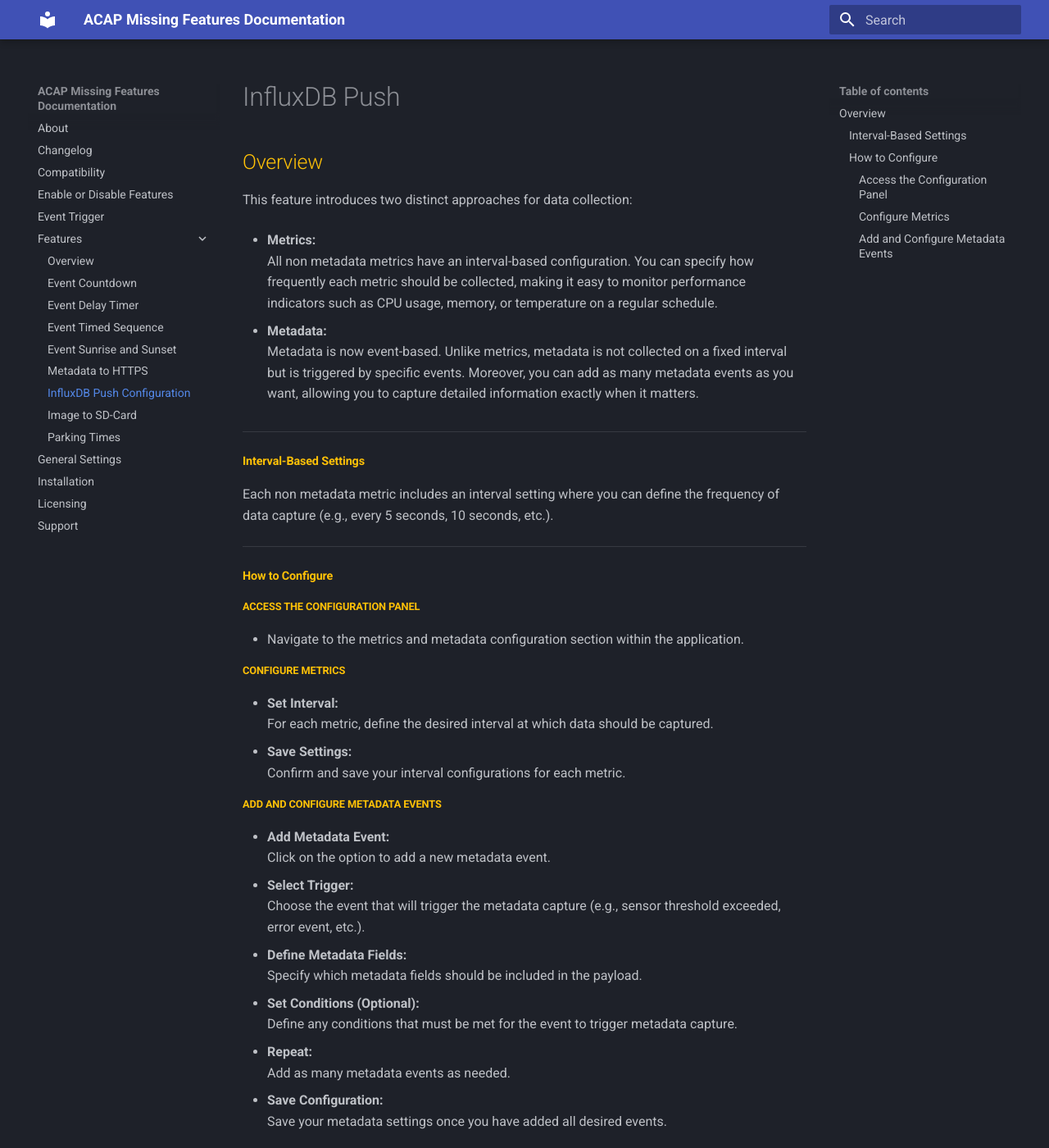
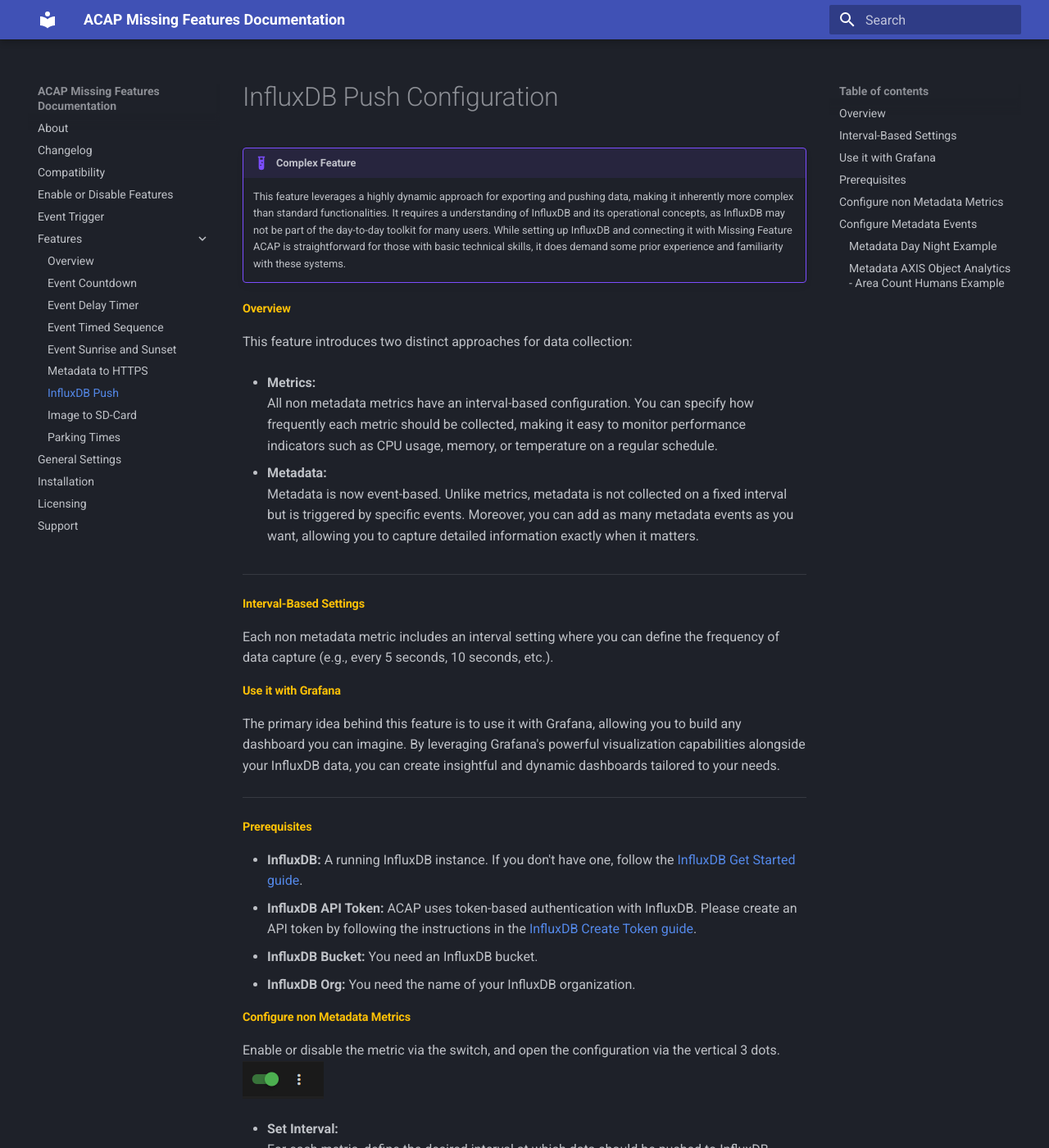
Before and after one commit to Cacsjep/acap_missing_features_pub, an MkDocs documentation site: the page built from docs/influxdb_push.md, in a window 1280 px wide and 1400 px high. Shown: the whole window at 82% size. Built offline with MkDocs 1.6.1 and Material for MkDocs 9.7.7, drawn with Linux system fonts in a browser that asks for light colours; some of the changed text lies outside the part shown.

Commit message:
update, influx

```diff
--- a/docs/influxdb_push.md
+++ b/docs/influxdb_push.md
@@ -1,6 +1,9 @@
-# InfluxDB Push
+# InfluxDB Push Configuration
 
-## Overview
+!!! example "Complex Feature"
+    This feature leverages a highly dynamic approach for exporting and pushing data, making it inherently more complex than standard functionalities. It requires a understanding of InfluxDB and its operational concepts, as InfluxDB may not be part of the day-to-day toolkit for many users. While setting up InfluxDB and connecting it with Missing Feature ACAP is straightforward for those with basic technical skills, it does demand some prior experience and familiarity with these systems.
+
+#### Overview
 
 This feature introduces two distinct approaches for data collection:
 
@@ -15,22 +18,35 @@
 #### Interval-Based Settings
 Each non metadata metric includes an interval setting where you can define the frequency of data capture (e.g., every 5 seconds, 10 seconds, etc.).
 
+
+#### Use it with Grafana
+
+The primary idea behind this feature is to use it with Grafana, allowing you to build any dashboard you can imagine. By leveraging Grafana's powerful visualization capabilities alongside your InfluxDB data, you can create insightful and dynamic dashboards tailored to your needs.
+
 ---
 
-#### How to Configure
+#### Prerequisites
 
-##### Access the Configuration Panel
+- **InfluxDB:** A running InfluxDB instance. If you don't have one, follow the [InfluxDB Get Started guide](https://docs.influxdata.com/influxdb/v2/get-started/setup/).
+- **InfluxDB API Token:** ACAP uses token-based authentication with InfluxDB. Please create an API token by following the instructions in the [InfluxDB Create Token guide](https://docs.influxdata.com/influxdb/v2/get-started/setup/#create-an-all-access-api-token).
+- **InfluxDB Bucket:** You need an InfluxDB bucket.
+- **InfluxDB Org:** You need the name of your InfluxDB organization.
 
-- Navigate to the metrics and metadata configuration section within the application.
 
-##### Configure Metrics
+#### Configure non Metadata Metrics
+
+Enable or disable the metric via the switch, and open the configuration via the vertical 3 dots.
+[![](images/configenable.PNG)](images/configenable.PNG)
 
 - **Set Interval:**
-    For each metric, define the desired interval at which data should be captured.
+    For each metric, define the desired interval at which data should be pushed to InfluxDB.
 - **Save Settings:**
     Confirm and save your interval configurations for each metric.
 
-##### Add and Configure Metadata Events
+#### Configure Metadata Events
+
+Enable or disable the metadata via the switch, and open the configuration via the vertical 3 dots.
+[![](images/configenable.PNG)](images/configenable.PNG)
 
 - **Add Metadata Event:**
     Click on the option to add a new metadata event.
@@ -38,9 +54,17 @@
     Choose the event that will trigger the metadata capture (e.g., sensor threshold exceeded, error event, etc.).
 - **Define Metadata Fields:**
     Specify which metadata fields should be included in the payload.
-- **Set Conditions (Optional):**
-    Define any conditions that must be met for the event to trigger metadata capture.
+- **Define Datapoint Name:**
+    The datapoint name is the key, with which we store the data in InfluxDB.
 - **Repeat:**
     Add as many metadata events as needed.
 - **Save Configuration:**
     Save your metadata settings once you have added all desired events.
+
+##### Metadata Day Night Example
+Push the Day Night metadata event
+[![](images/ov.PNG)](images/ov.PNG)
+
+##### Metadata AXIS Object Analytics - Area Count Humans Example
+Push the Day Night metadata event
+[![](images/human.PNG)](images/human.PNG)
--- a/mkdocs.yml
+++ b/mkdocs.yml
@@ -21,7 +21,7 @@
     - Event Timed Sequence: event_timed.md
     - Event Sunrise and Sunset: event_sunrise.md
     - Metadata to HTTPS: metadata_to_https.md
-    - InfluxDB Push Configuration: influxdb_push.md
+    - InfluxDB Push: influxdb_push.md
     - Image to SD-Card: img_sdcard.md
     - Parking Times: parking_times.md
   - General Settings: general_settings.md
```
Also changed, not shown: docs/event_timed.md (+1 -1 lines), docs/features.md (+4 -0 lines), docs/img_sdcard.md (+17 -11 lines), docs/parking_times.md (+4 -5 lines), docs/influxdb_push/images/configenable.PNG (added), docs/influxdb_push/images/human.PNG (added), docs/influxdb_push/images/ov.PNG (added).
